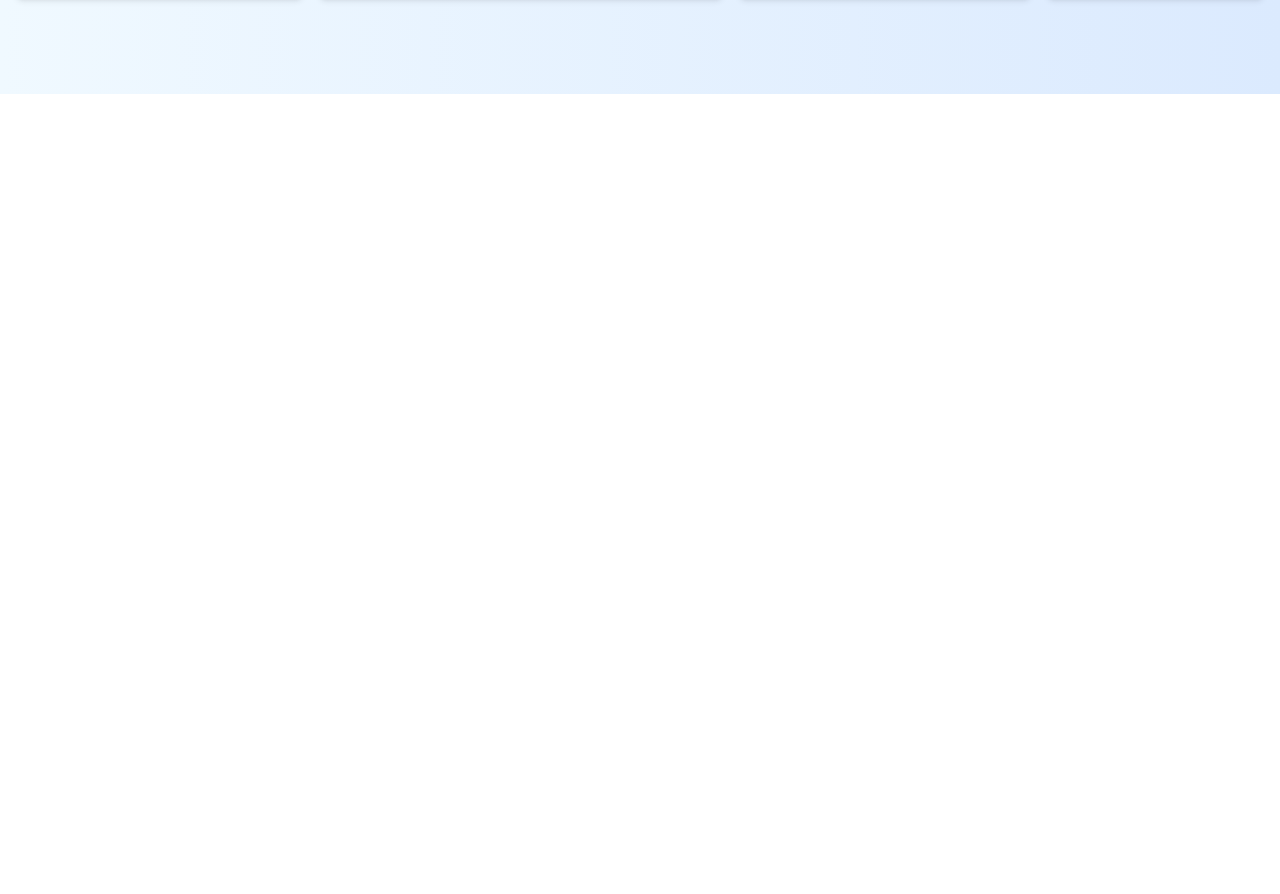
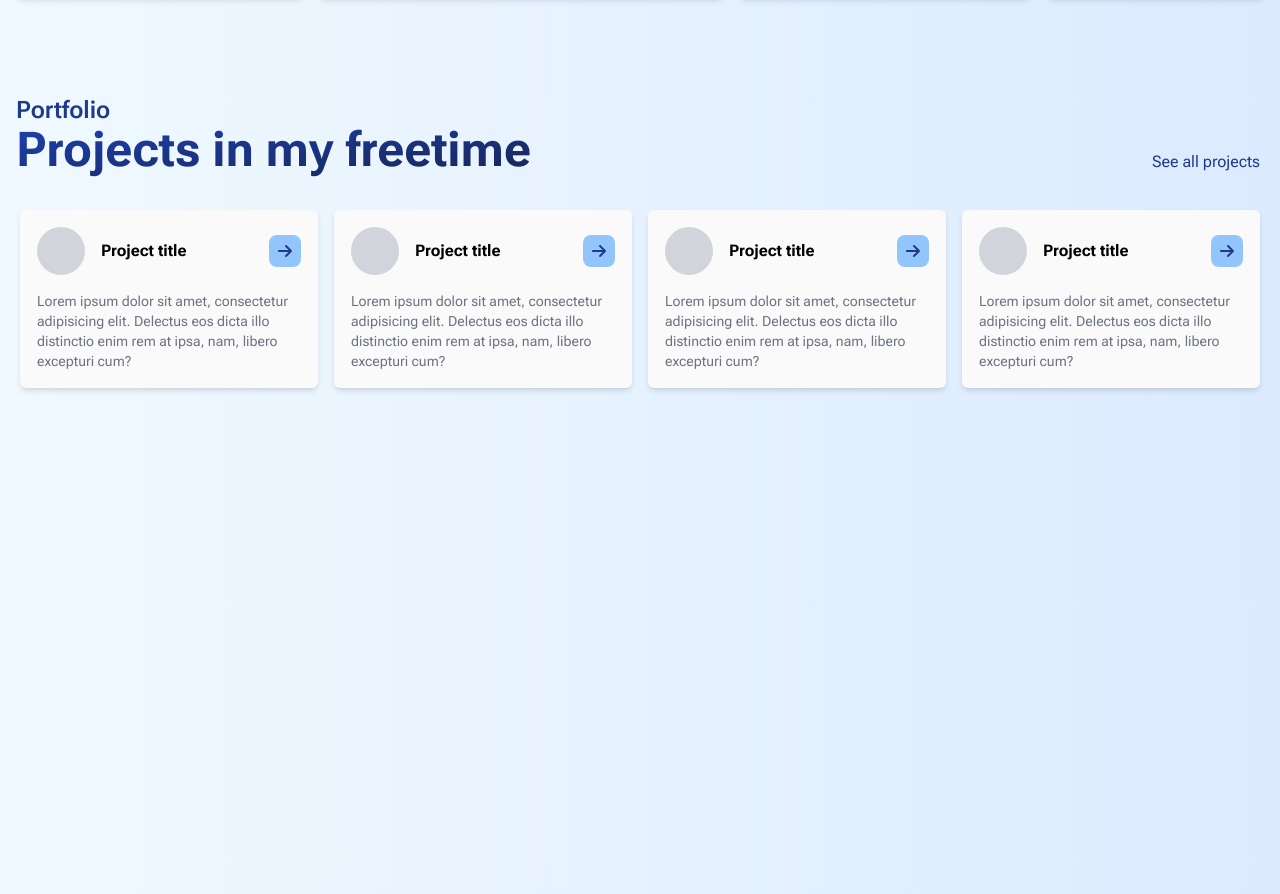
Before and after one commit to SPalojoki/spalojoki-portfolio, a Next.js app: page / in a window 1280 px wide. Shown: the part 1426-2320 px from the top of the page. Before the commit the page ends 1520 px from the top, so only its background shows below. Built offline with nearby package versions, Linux system fonts and the light colour scheme.

Commit message:
Add Projects carousel

```diff
--- a/src/app/page.tsx
+++ b/src/app/page.tsx
@@ -1,8 +1,8 @@
 import { FaGithub, FaLinkedinIn, FaArrowDown } from "react-icons/fa6"
 import Image from "next/image"
 import personPic from "../../public/sakari.png"
-import signaturePic from "../../public/signature.png"
 import FeatureChip from "@/components/FeatureChip"
+import ProjectCard from "@/components/ProjectCard"
 
 const Hero = () => {
   return (
@@ -48,7 +48,7 @@ const Hero = () => {
 
 const Introduction = () => {
   return (
-    <section className='container mx-auto grid-cols-1 lg:grid lg:grid-cols-2 lg:grid-rows-[1fr_auto_3fr] lg:items-center lg:gap-x-12 lg:gap-y-2 xl:grid-rows-[1fr_auto_2fr]'>
+    <section className='grid-cols-1 lg:grid lg:grid-cols-2 lg:grid-rows-[1fr_auto_3fr] lg:items-center lg:gap-x-12 lg:gap-y-2 xl:grid-rows-[1fr_auto_2fr]'>
       <p className='text-2xl font-semibold text-blue-900 lg:col-span-2 lg:self-end lg:text-3xl'>
         Introduction
       </p>
@@ -98,6 +98,41 @@ const Introduction = () => {
   )
 }
 
+const Projects = () => {
+  return (
+    <section className='h-screen'>
+      <div className='flex items-end justify-between'>
+        <div>
+          <p className='text-xl font-semibold text-blue-900 lg:col-span-2 lg:self-end lg:text-2xl'>
+            Portfolio
+          </p>
+          <h2 className='bg-gradient-to-br from-blue-800 to-blue-950 bg-clip-text pb-1 text-4xl font-bold text-transparent lg:text-5xl'>
+            Projects in my freetime
+          </h2>
+        </div>
+        <a
+          href='/projects'
+          className='group mr-1 hidden pb-1 font-normal text-blue-900 md:inline-block'
+        >
+          See all projects
+        </a>
+      </div>
+      <div className='flex snap-x snap-mandatory scroll-m-4 gap-4 overflow-x-auto p-1 pb-2 pt-8 md:grid md:grid-cols-2 md:grid-rows-2 lg:grid-cols-4 lg:grid-rows-1'>
+        <ProjectCard />
+        <ProjectCard />
+        <ProjectCard />
+        <ProjectCard />
+      </div>
+      <a
+        href='/projects'
+        className='mt-4 block w-full text-center font-normal text-blue-900 md:hidden'
+      >
+        See all projects
+      </a>
+    </section>
+  )
+}
+
 const Home = () => {
   return (
     <>
@@ -106,7 +141,10 @@ const Home = () => {
         id='start'
         className='bg-gradient-to-r from-sky-50 to-blue-100 px-4 pt-8'
       >
-        <Introduction />
+        <div className='container mx-auto'>
+          <Introduction />
+          <Projects />
+        </div>
       </main>
     </>
   )
--- /dev/null
+++ b/src/components/ProjectCard.tsx
@@ -0,0 +1,24 @@
+import { FaArrowRight } from "react-icons/fa6"
+
+const ProjectCard = () => {
+  return (
+    <a
+      className='group grid min-w-80 snap-center grid-cols-[auto_1fr_auto] grid-rows-[1fr_auto] items-center gap-4 rounded-md border border-transparent bg-zinc-50 p-4 shadow-md transition-all hover:border-blue-300 md:min-w-0'
+      href='#'
+    >
+      <div className='flex h-12 w-12 rounded-full bg-gray-300' />
+      <h3 className='font-bold'>Project title</h3>
+      <div className='rounded-lg bg-blue-300 p-2'>
+        <div className='text-blue-900 transition-all group-hover:-rotate-45'>
+          <FaArrowRight />
+        </div>
+      </div>
+      <p className='col-span-3 text-sm text-gray-500'>
+        Lorem ipsum dolor sit amet, consectetur adipisicing elit. Delectus eos
+        dicta illo distinctio enim rem at ipsa, nam, libero excepturi cum?
+      </p>
+    </a>
+  )
+}
+
+export default ProjectCard
```
